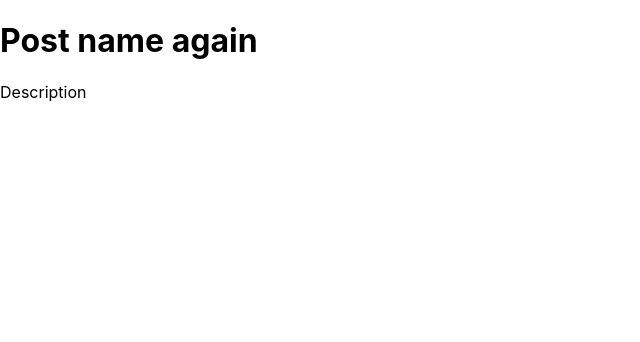
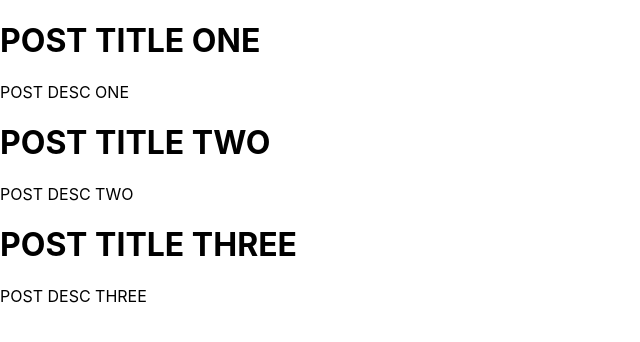
Before and after one commit to AngeloDias/hello-react, a React (Create React App) app: page / in a window 1280 px wide. Shown: the top 342 px of the page, without its empty margins (0-640 px from the left). Built offline with nearby package versions, Linux system fonts and the light colour scheme.

Commit message:
feat: listing data through component

```diff
--- a/src/App.js
+++ b/src/App.js
@@ -1,12 +1,20 @@
-import React from 'react';
+import React, { Component } from 'react';
 import ClassComponent from './classComponent';
 
-function App() {
-  return (
-    <div className="App">
-      <ClassComponent title="Post name again" desc="Description"/>
-    </div>
-  );
+export default class App extends Component {
+  state = {
+    posts: [
+      {title: 'POST TITLE ONE', desc: 'POST DESC ONE'},
+      {title: 'POST TITLE TWO', desc: 'POST DESC TWO'},
+      {title: 'POST TITLE THREE', desc: 'POST DESC THREE'}
+    ]
+  }
+
+  render() {
+    return (
+      <div>
+        <ClassComponent posts={this.state.posts}/>
+      </div>
+    )
+  }
 }
-
-export default App;
--- a/src/classComponent.js
+++ b/src/classComponent.js
@@ -3,12 +3,19 @@ import React, { Component } from 'react'
 export default class classComponent extends Component {
 
     render() {
-        const {title, desc} = this.props
+        const {posts} = this.props
+        const postLists = posts.map(post => {
+            return (
+                <div>
+                    <h1>{post.title}</h1>
+                    <p>{post.desc}</p>
+                </div>
+            )
+        })
 
         return(
             <div>
-                <h1>{title}</h1>
-                <p>{desc}</p>
+                {postLists}
             </div>
         )
     }
```
